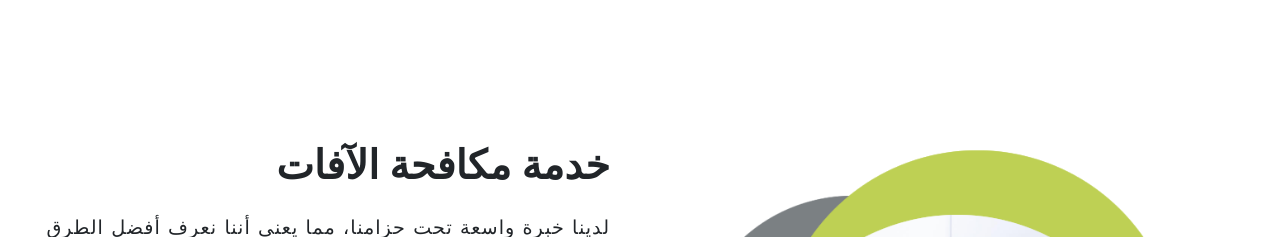
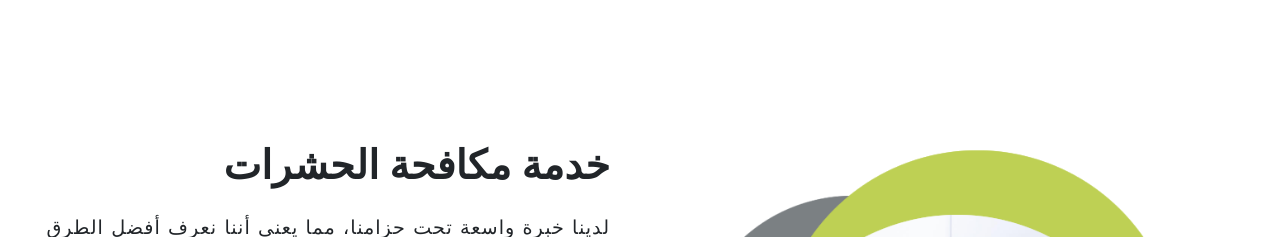
Before and after one commit to Omar14-prog/khaliaElhamd, a plain HTML site: page index.html in a window 1280 px wide. Shown: the part 780-1017 px from the top of the page. Drawn offline with nearby package versions, Linux system fonts and the light colour scheme; some packages are replaced by stand-ins of ours; a script that the page names is missing.

Commit message:
Update index.html

```diff
--- a/index.html
+++ b/index.html
@@ -104,7 +104,7 @@
         <div class="container py-5">
             <div class="row align-items-center">
                 <div class="col-lg-6" dir="rtl">
-                    <h2 class="mb-4 fw-bold h1" dir="rtl" style="word-spacing: 3px;">خدمة مكافحة الآفات</h2>
+                    <h2 class="mb-4 fw-bold h1" dir="rtl" style="word-spacing: 3px;">خدمة مكافحة الحشرات</h2>
                     <p dir="rtl" style="word-spacing: 3px;">لدينا خبرة واسعة تحت حزامنا، مما يعني أننا نعرف أفضل الطرق لمساعدتك في حماية كل عنصر من منزلك أو عملك. مهما كانت الآفة التي تواجهها،
             .نحن متأكدون أننا رأيناها من قبل وأننا سنتمكن من مساعدتك بشكل كامل</p>
                     <p dir="rtl" style="word-spacing: 3px;">لحسن الحظ، لدينا الخبرة التي تفتقر إليها العديد من شركات مكافحة الآفات الأخرى، لذلك نحن متأكدون من أننا سنكون قادرين على مساعدتك.</p>
```
